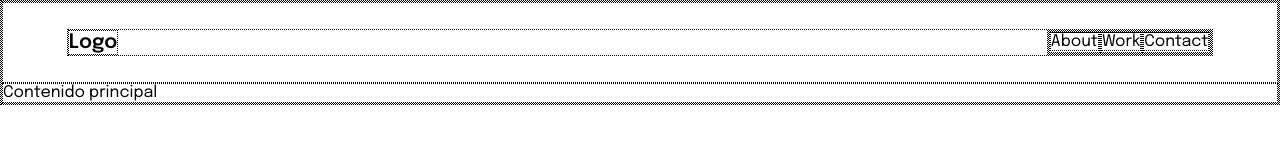
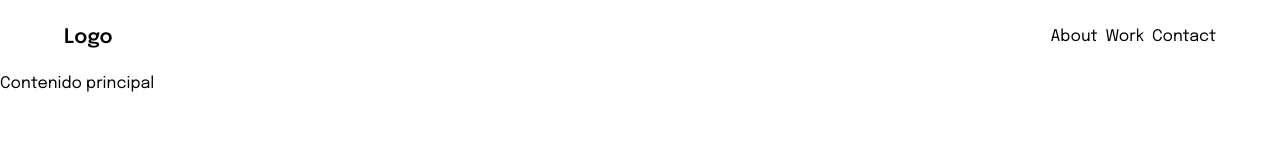
Before and after one commit to Diego-Webdev1018/pablo-designero, a plain HTML site: page index.html in a window 1280 px wide. Drawn offline with Linux system fonts and the light colour scheme.

Commit message:
[+] Agregue gap en CSS ul.main-menu

```diff
--- a/css/main.css
+++ b/css/main.css
@@ -1,5 +1,5 @@
 * {
-    border: 1px dotted black;
+    /* border: 1px dotted black;*/
     padding: 0;
     margin: 0;
     box-sizing: border-box;
@@ -42,6 +42,7 @@ ul.main-menu {
     padding: 0;
     margin: 0;
     display: flex;
+    gap: .5rem;
 }
 
 @media (min-width: 768px) {
```
